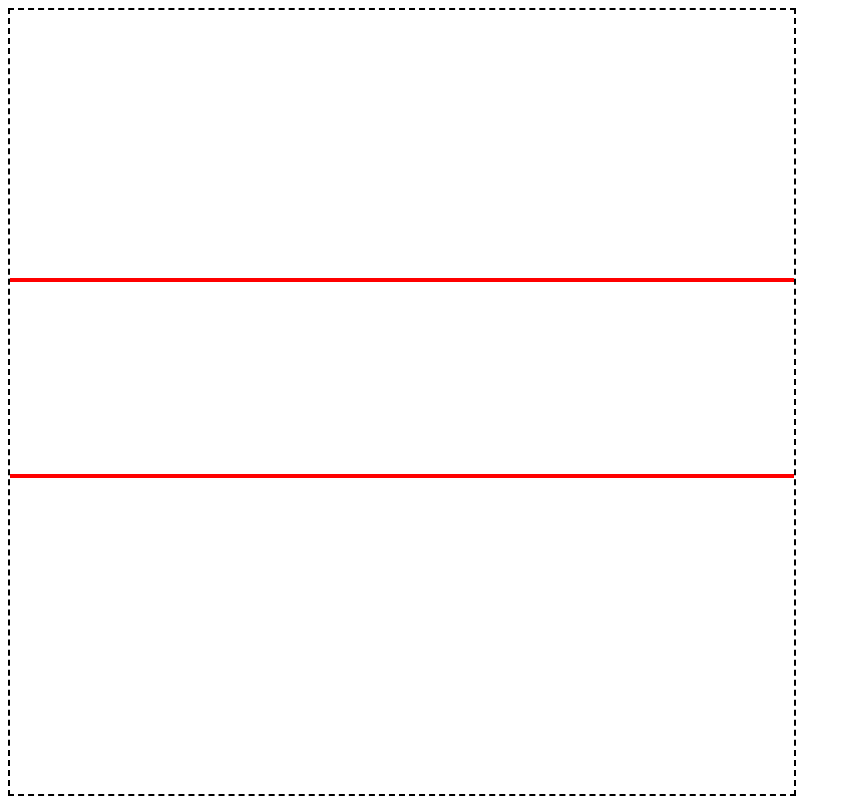
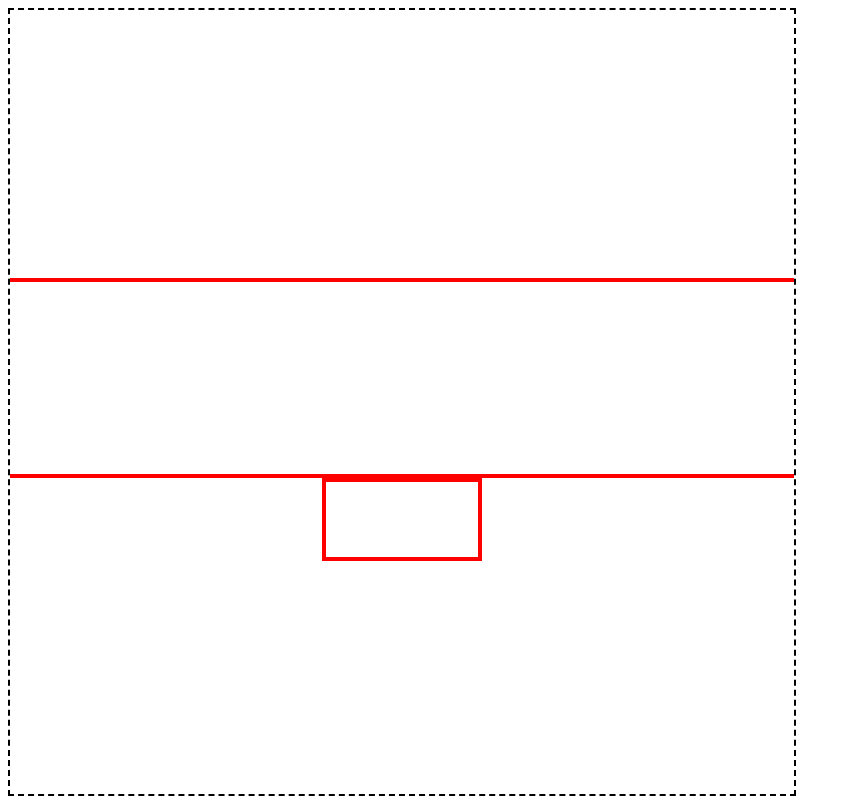
Before and after one commit to Spam-Risk/Deux-Ex-Machina, a plain HTML site: page index.html in a window 1280 px wide. Shown: the whole page, without its empty margins (0-851 px from the left). Drawn offline with Linux system fonts and the light colour scheme.

Commit message:
Update index.html

```diff
--- a/index.html
+++ b/index.html
@@ -69,6 +69,7 @@
       mapfloor.addChild(sprite3);
       mapfloor.addChild(bgwall);
       mapfloor.addChild(bgWallRect);
+      stage.addChild(hitBoxRect);
       stage.addChild(mapfloor);
       stage.addChild(player);
 
```
